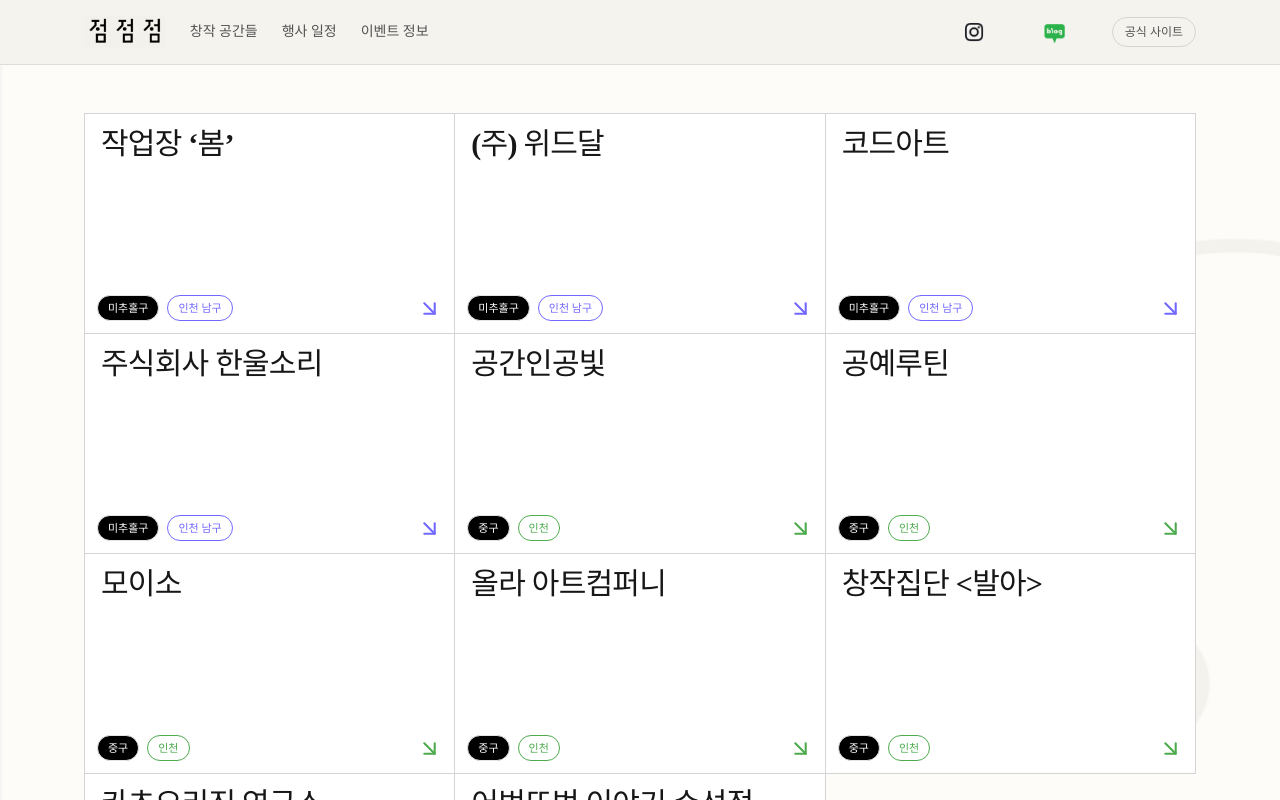
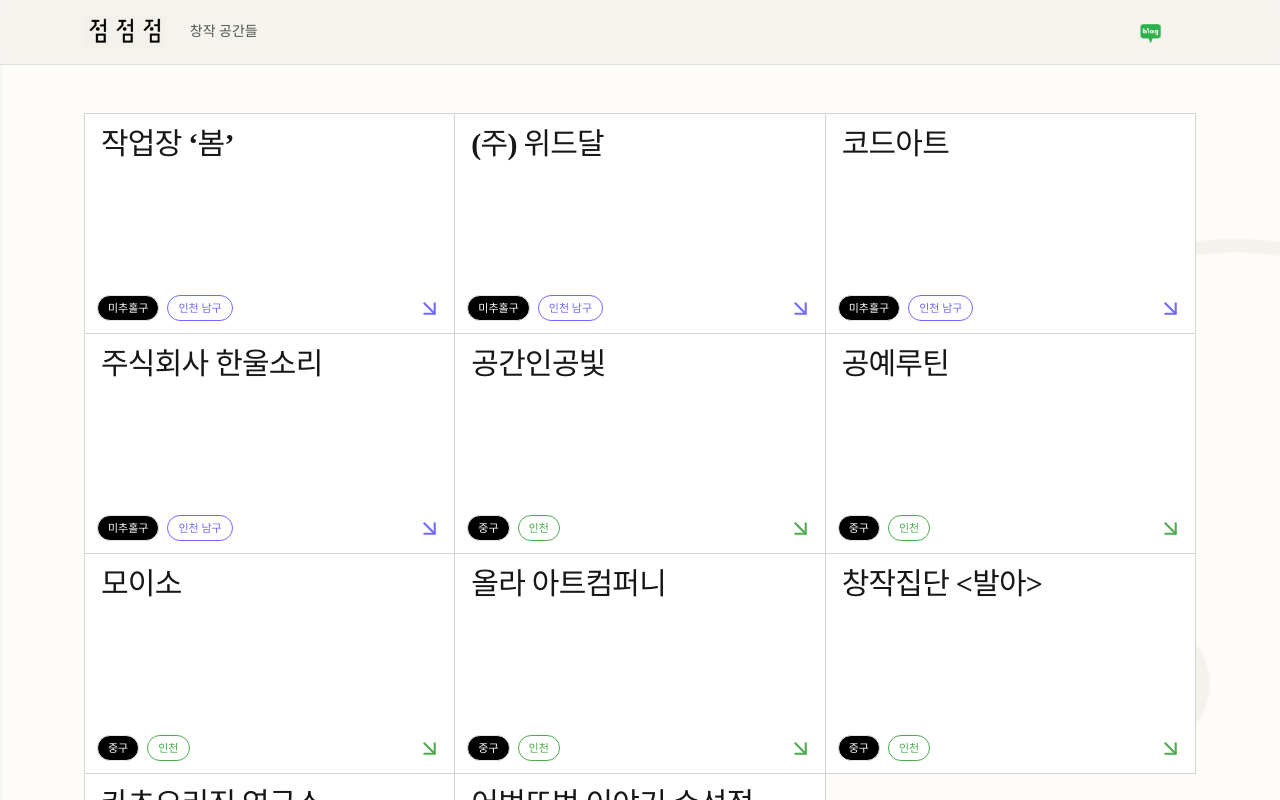
Before and after one commit to APPS-sookmyung/2025-INCHEON-SITE, a React (Vite) app: page /spaces in a window 1280 px wide. Shown: the top 800 px of the page. Built offline with nearby package versions, Linux system fonts and the light colour scheme; a web font is replaced by a local one.

Commit message:
#12 feat: 헤더 메뉴에서 인스타그램, 공식 사이트, 행사 일정, 이벤트 정보 항목 제거

```diff
--- a/src/components/header.jsx
+++ b/src/components/header.jsx
@@ -27,30 +27,9 @@ export default function Header() {
             <Link className='hover:text-black' to='/spaces'>
               창작 공간들
             </Link>
-            <Link
-              className='hover:text-black'
-              onClick={() => goToMainAndScroll('schedule')}>
-              행사 일정
-            </Link>
-            <Link
-              className='hover:text-black'
-              onClick={() => goToMainAndScroll('event')}>
-              이벤트 정보
-            </Link>
           </nav>
         </div>
         <div className='flex items-center gap-3 text-neutral-600'>
-          <a
-            aria-label='instagram'
-            href='https://www.instagram.com/3point_incheon/'
-            className='p-3 hover:text-black'>
-            <img
-              src='src/assets/ig_logo.jpg'
-              alt='instagram'
-              className='w-5 h-5'
-            />
-          </a>
-
           <a
             href='https://blog.naver.com/ifacpr'
             className='p-8 hover:text-black'>
@@ -60,9 +39,6 @@ export default function Header() {
               className='w-7 h-7'
             />
           </a>
-          <button className='px-3 py-1.5 rounded-full border border-neutral-300 text-xs hover:bg-white'>
-            공식 사이트
-          </button>
         </div>
       </div>
     </header>
```
